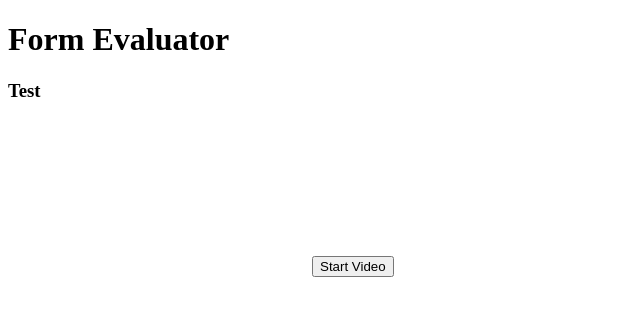
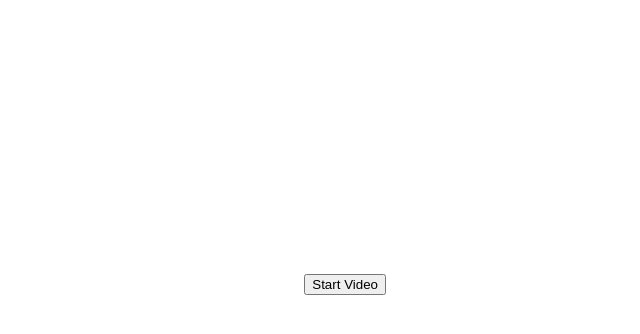
Before and after one commit to kyledampier/GTRobotech2023, a SvelteKit app in the folder frontend/: page / in a window 1280 px wide. Shown: the top 334 px of the page, without its empty margins (0-640 px from the left). Built offline with nearby package versions, Linux system fonts and the light colour scheme.

Commit message:
added background and removed padding

```diff
--- a/frontend/src/app.html
+++ b/frontend/src/app.html
@@ -4,6 +4,7 @@
 		<meta charset="utf-8" />
 		<link rel="icon" href="%sveltekit.assets%/favicon.png" />
 		<meta name="viewport" content="width=device-width" />
+		<link rel="stylesheet" href="/styles/global.css" />
 		%sveltekit.head%
 	</head>
 	<body data-sveltekit-preload-data="hover">
--- /dev/null
+++ b/frontend/static/styles/global.css
@@ -0,0 +1,8 @@
+@import url('https://fonts.googleapis.com/css2?family=Poppins:wght@300;400;500;600&display=swap');
+
+body {
+    font-family: 'Poppins', sans-serif;
+    padding: 0px;
+    margin: 0px;
+    color: white;
+}
```
